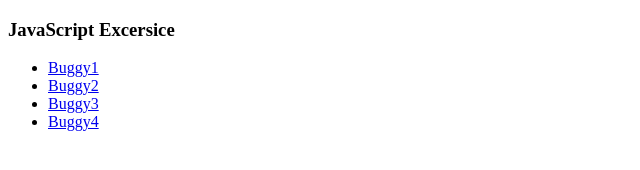
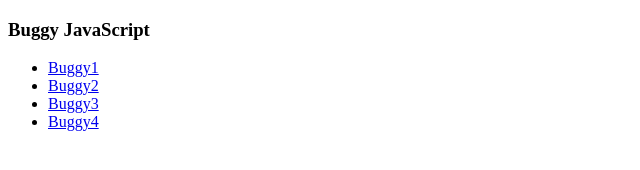
Before and after one commit to MunaTewelde/MunaTewelde.github.io, a plain HTML site: page buggy/buggy.html in a window 1280 px wide. Shown: the full height of the page, 0-640 px from the left. Drawn offline with Linux system fonts and the light colour scheme.

Commit message:
heading changed

```diff
--- a/buggy/buggy.html
+++ b/buggy/buggy.html
@@ -7,7 +7,7 @@
 </head>
 
 <body>
-    <h3>JavaScript Excersice</h3>
+    <h3> Buggy JavaScript </h3>
     <ul>
         <li> <a href="/buggy/buggy1.html"> Buggy1</a></li>
         <li> <a href="/buggy/buggy2.html"> Buggy2</a></li>
```
